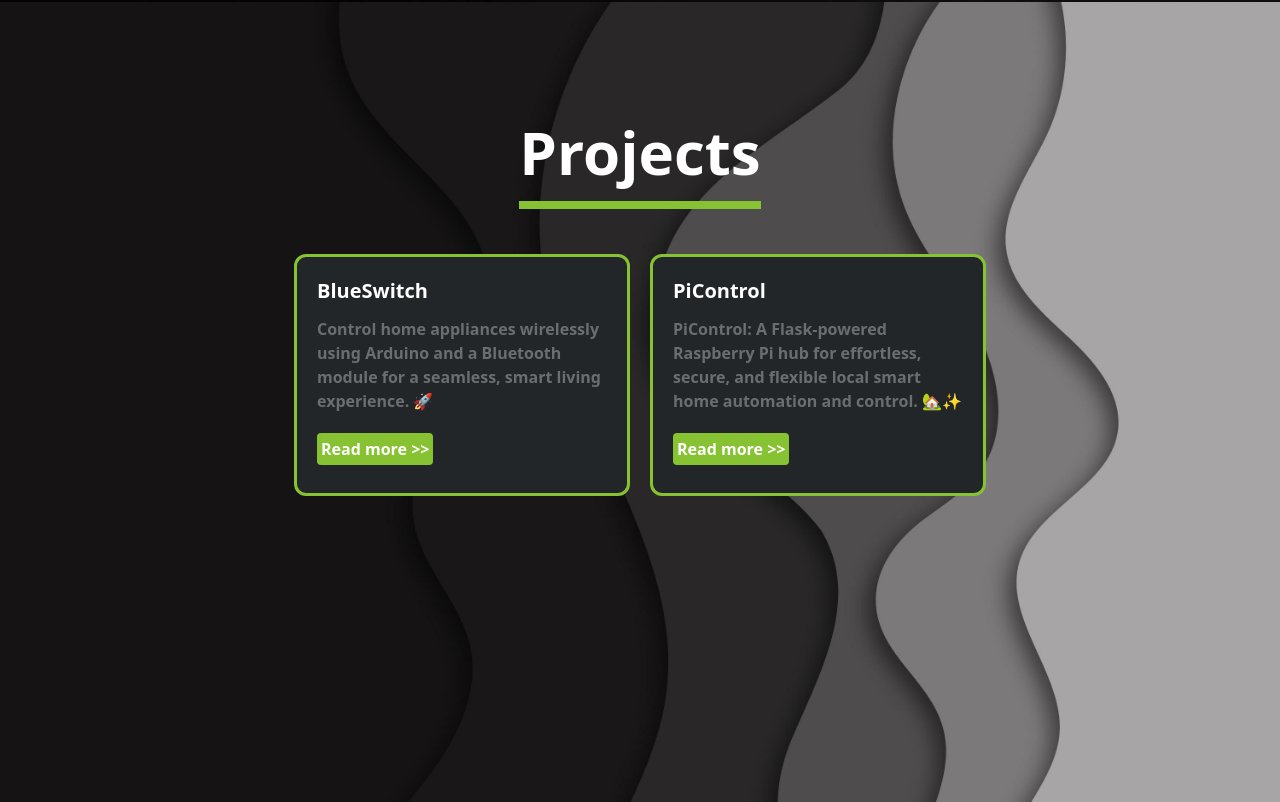
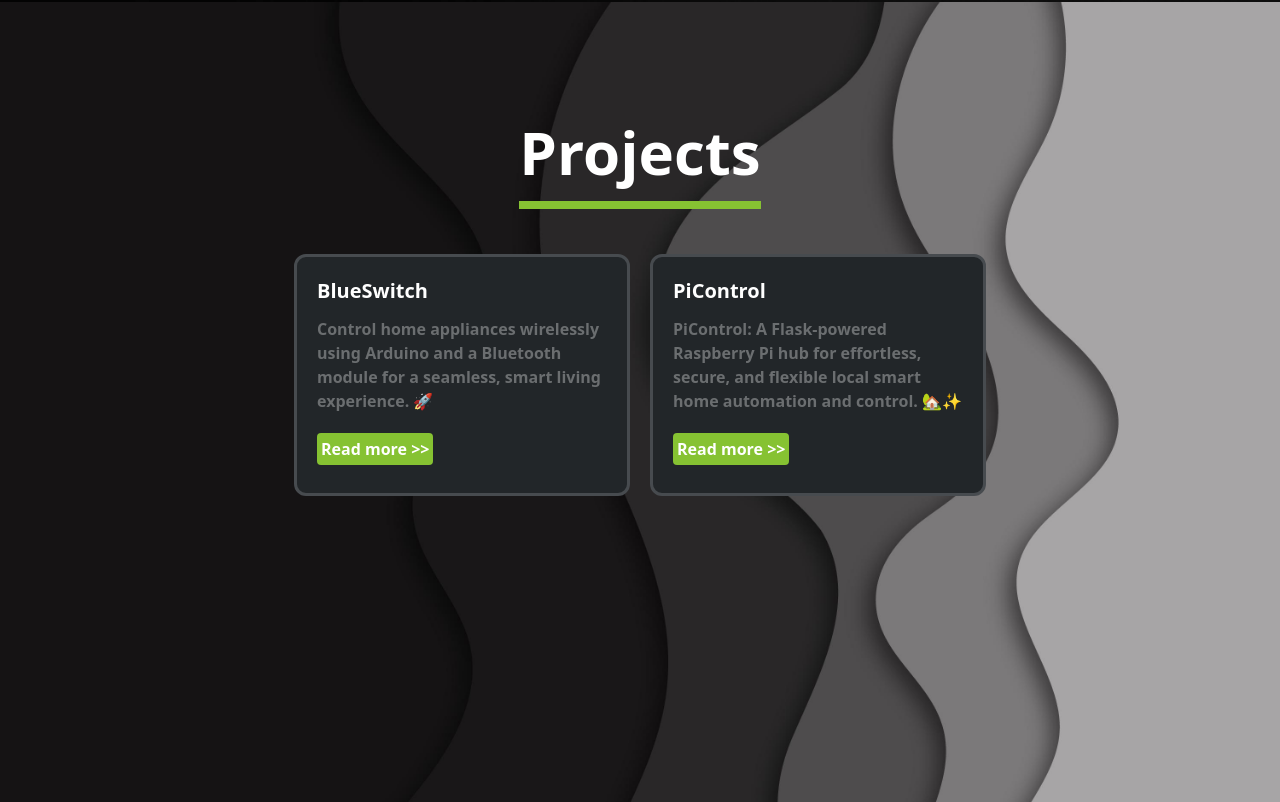
Before and after one commit to INFANT-RYAN/portfolioV1, a plain HTML site: page index.html in a window 1280 px wide. Shown: the part 870-1672 px from the top of the page. Drawn offline with nearby package versions, Linux system fonts and the light colour scheme.

Commit message:
chore: border colour correction

```diff
--- a/index.html
+++ b/index.html
@@ -28,12 +28,12 @@
     <section id="project " class="bg-[url('./project.jpg')] bg-cover bg-center h-screen p-20">
         <h3 class="font-bold text-6xl text-center my-10"> <span class="border-b-8 border-b-[#86c232] pb-2 ">Projects</span></h3>
         <div class="w-[100%] flex justify-center items-center gap-5 my-10 ">
-            <div class="w-[30%] border-3 border-[#86c232] bg-[#222629] mt-8 rounded-xl p-5">
+            <div class="w-[30%] border-3 border-[#474b4f] bg-[#222629] mt-8 rounded-xl p-5">
             <h3 class="font-bold text-xl pb-3">BlueSwitch</h3>
             <p class="text-[#6b6e70] font-semibold pb-3">Control home appliances wirelessly using Arduino and a Bluetooth module for a seamless, smart living experience. 🚀</p>
             <button class="bg-[#86c232] p-1 rounded-sm font-bold my-2">Read more >></button>
         </div>
-        <div class="w-[30%] border-3 border-[#86c232] bg-[#222629] mt-8 rounded-xl p-5">
+        <div class="w-[30%] border-3 border-[#474b4f] bg-[#222629] mt-8 rounded-xl p-5">
             <h3 class="font-bold text-xl pb-3">PiControl</h3>
             <p class="text-[#6b6e70] font-semibold pb-3">PiControl: A Flask-powered Raspberry Pi hub for effortless, secure, and flexible local smart home automation and control. 🏡✨</p>
             <button class="bg-[#86c232] p-1 rounded-sm font-bold my-2">Read more >></button>
```
